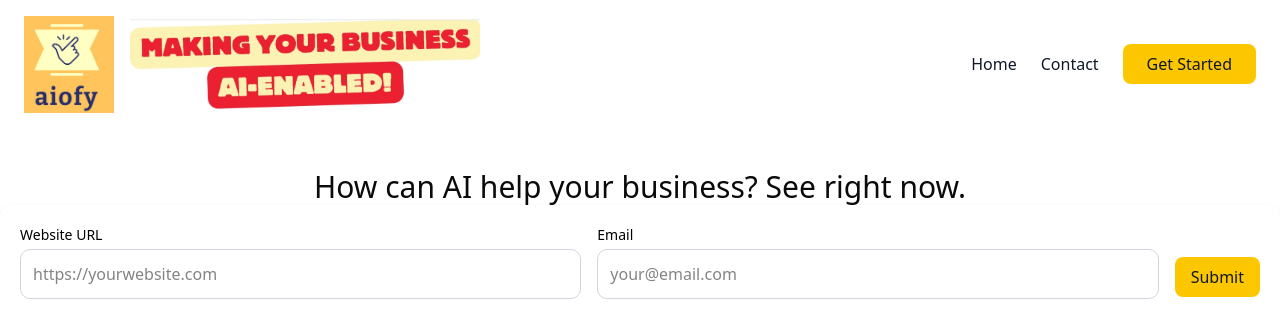
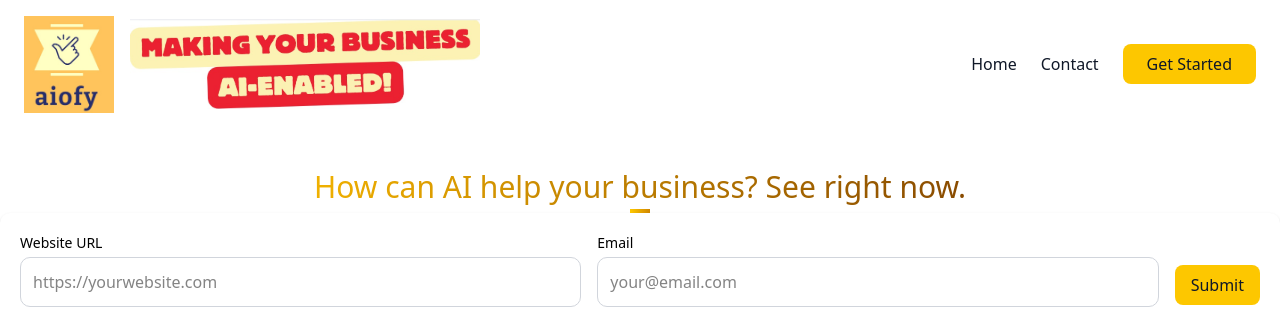
Before and after one commit to remote-cto/aiofy, a Next.js app: page / in a window 1280 px wide. Shown: the top 309 px of the page. Built offline with nearby package versions, Linux system fonts and the light colour scheme.

Commit message:
heading added

```diff
--- a/app/components/PromptSection.tsx
+++ b/app/components/PromptSection.tsx
@@ -1,5 +1,5 @@
 "use client";
-import React, { useState } from "react";
+import React, { useState, useEffect } from "react";
 
 interface AIUseCase {
   id: number;
@@ -21,6 +21,25 @@ const PromptSection = () => {
   const [useCases, setUseCases] = useState<AIUseCase[]>([]);
   const [error, setError] = useState<string | null>(null);
   const [emailSent, setEmailSent] = useState(false);
+  const [isAnimating, setIsAnimating] = useState(false);
+
+  useEffect(() => {
+    // Start the animation automatically every few seconds
+    const interval = setInterval(() => {
+      setIsAnimating(true);
+      setTimeout(() => setIsAnimating(false), 2000);
+    }, 4000);
+
+    return () => clearInterval(interval);
+  }, []);
+
+  const handleMouseEnter = () => {
+    setIsAnimating(true);
+  };
+
+  const handleMouseLeave = () => {
+    setIsAnimating(false);
+  };
 
   const validateEmail = (email: string): boolean => {
     const emailRegex = /^[a-zA-Z0-9._%+-]+@[a-zA-Z0-9.-]+\.[a-zA-Z]{2,}$/;
@@ -134,7 +153,16 @@ const PromptSection = () => {
 
   return (
     <div className="lg:max-w-screen-xl mx-auto">
-      <h1 className=" text-xl lg:text-3xl text-center mt-10">How can AI help your business? See right now.</h1>
+      <h1
+        className="text-xl lg:text-3xl text-center mt-10 transition-all duration-300 cursor-pointer"
+        onMouseEnter={handleMouseEnter}
+        onMouseLeave={handleMouseLeave}
+      >
+        <span className={`bg-gradient-to-r from-yellow-500 to-yellow-800 bg-clip-text text-transparent inline-block ${isAnimating ? 'animate-pulse' : ''}`}>
+          How can AI help your business? See right now.
+        </span>
+        <span className={`block h-1 bg-gradient-to-r from-yellow-400 to-yellow-600 mt-1 transform transition-all duration-500 ${isAnimating ? 'scale-x-100' : 'scale-x-0'}`}></span>
+      </h1>
       <div className="p-5 bg-white rounded-lg shadow-sm mb-8">
 
         <form onSubmit={handleSubmit} className="mb-6">
```
